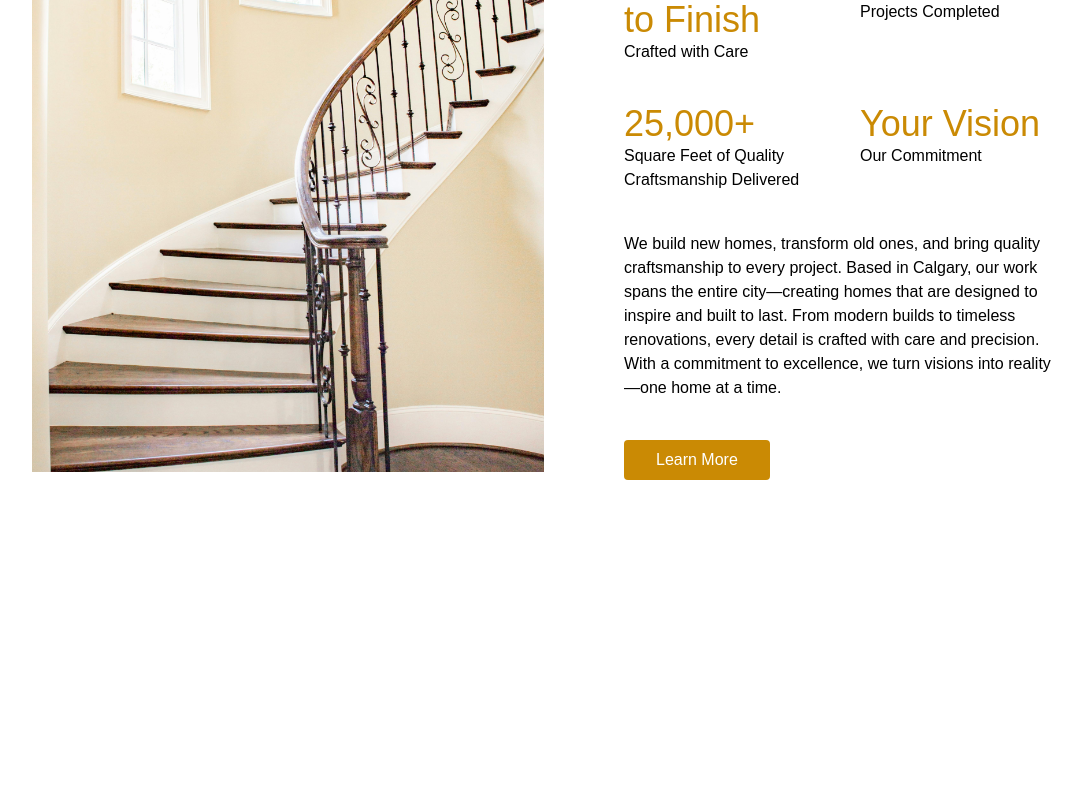
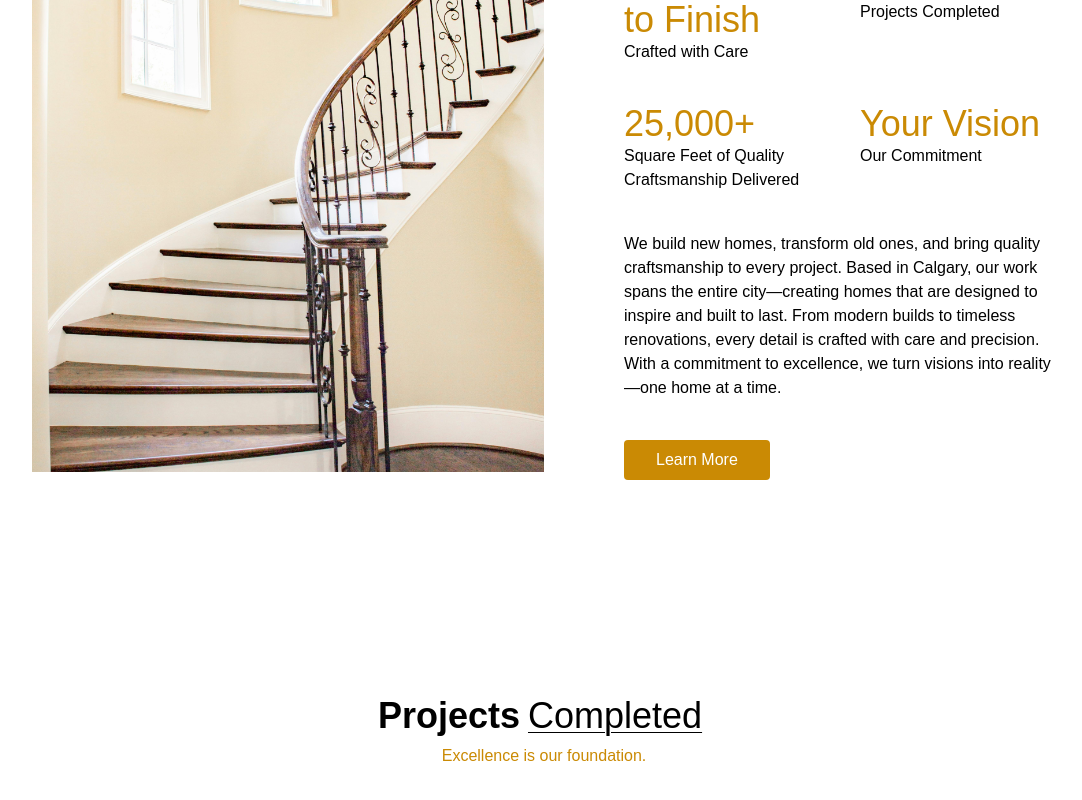
Before and after one commit to surkhab606/Invicto-React-Rebuild, a React (Vite) app: page / in a window 1280 px wide. Shown: the part 1056-1856 px from the top of the page, without its empty margins (96-1178 px from the left). Before the commit the page ends 1592 px from the top, so only its background shows below. Built offline with nearby package versions, Linux system fonts and the light colour scheme; a web font is replaced by a local one.

Commit message:
v0.20: Header text and power statement with CSS completed.

```diff
--- a/src/App.jsx
+++ b/src/App.jsx
@@ -1,12 +1,14 @@
 import React from 'react'
 import Header from "./components/header.jsx"
 import About from "./components/about.jsx"
+import Projects from "./components/projects.jsx"
 
 const App = () => {
     return (
         <div className='w-full overflow-hidden'>
             <Header/>
             <About />
+            <Projects />
         </div>
     )
 }
--- a/src/components/projects.jsx
+++ b/src/components/projects.jsx
@@ -0,0 +1,18 @@
+import React from 'react'
+
+const Projects = () => {
+    return (
+        <div className='container mx-auto py-4 pt-20 px-6 md:px-20 lg:px-32 my-20 w-full
+        overflow-hidden' id='Projects'>
+            <h1 className='text-2xl sm:text-4xl font-bold mb-2 text-center '>Projects
+                <span className="underline mx-2 underline-offset-4 decoration-1 under font-light">
+                     Completed</span></h1>
+            <p className='text-center text-yellow-600 mb-8 max-w-80 mx-auto'>
+                Excellence is our foundation.</p>
+        </div>
+
+
+    )
+}
+
+export default Projects
```
